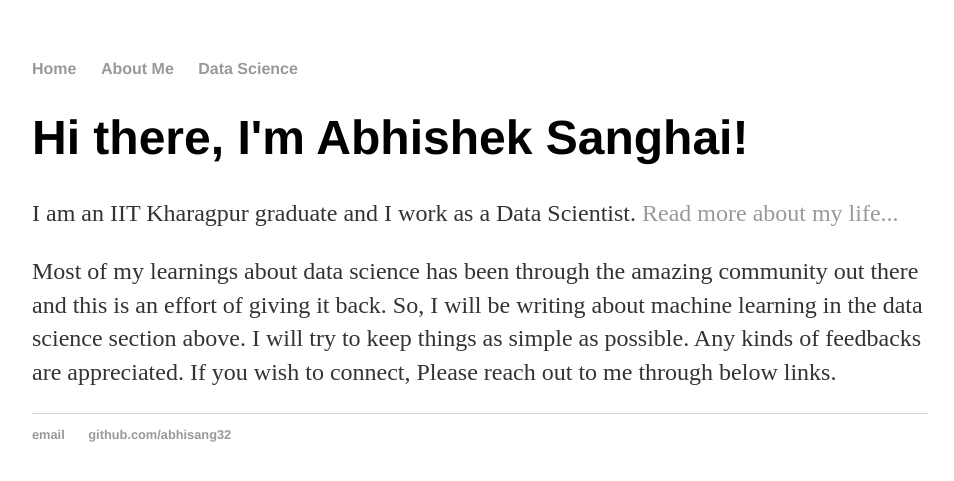
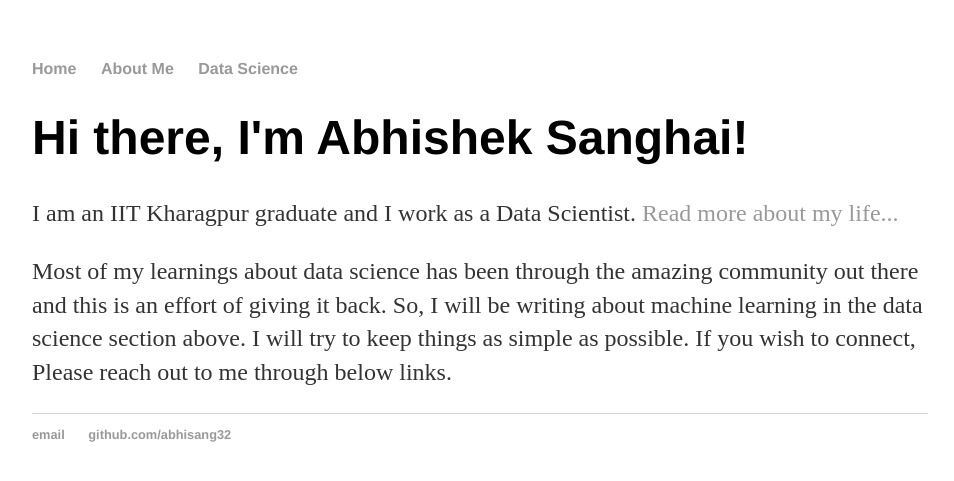
Before and after one commit to abhisheksanghai/abhisheksanghai.github.io, a Jekyll site: the page built from index.html, in a window 1280 px wide. Shown: the top 481 px of the page, without its empty margins (160-1114 px from the left). Built offline with Jekyll 4.4.1, drawn with Linux system fonts in a browser that asks for light colours.

Commit message:
Update index.html
update description

```diff
--- a/index.html
+++ b/index.html
@@ -5,5 +5,5 @@ title: Abhishek Sanghai, Exploring!
 <div class="blurb">
 	<h1>Hi there, I'm Abhishek Sanghai!</h1>
 	<p>I am an IIT Kharagpur graduate and I work as a Data Scientist. <a href="/about">Read more about my life...</a></p>
-	<p>Most of my learnings about data science has been through the amazing community out there and this is an effort of giving it back. So, I will be writing about machine learning in the data science section above. I will try to keep things as simple as possible. Any kinds of feedbacks are appreciated. If you wish to connect, Please reach out to me through below links.</p>
+	<p>Most of my learnings about data science has been through the amazing community out there and this is an effort of giving it back. So, I will be writing about machine learning in the data science section above. I will try to keep things as simple as possible. If you wish to connect, Please reach out to me through below links.</p>
 </div><!-- /.blurb -->
```
